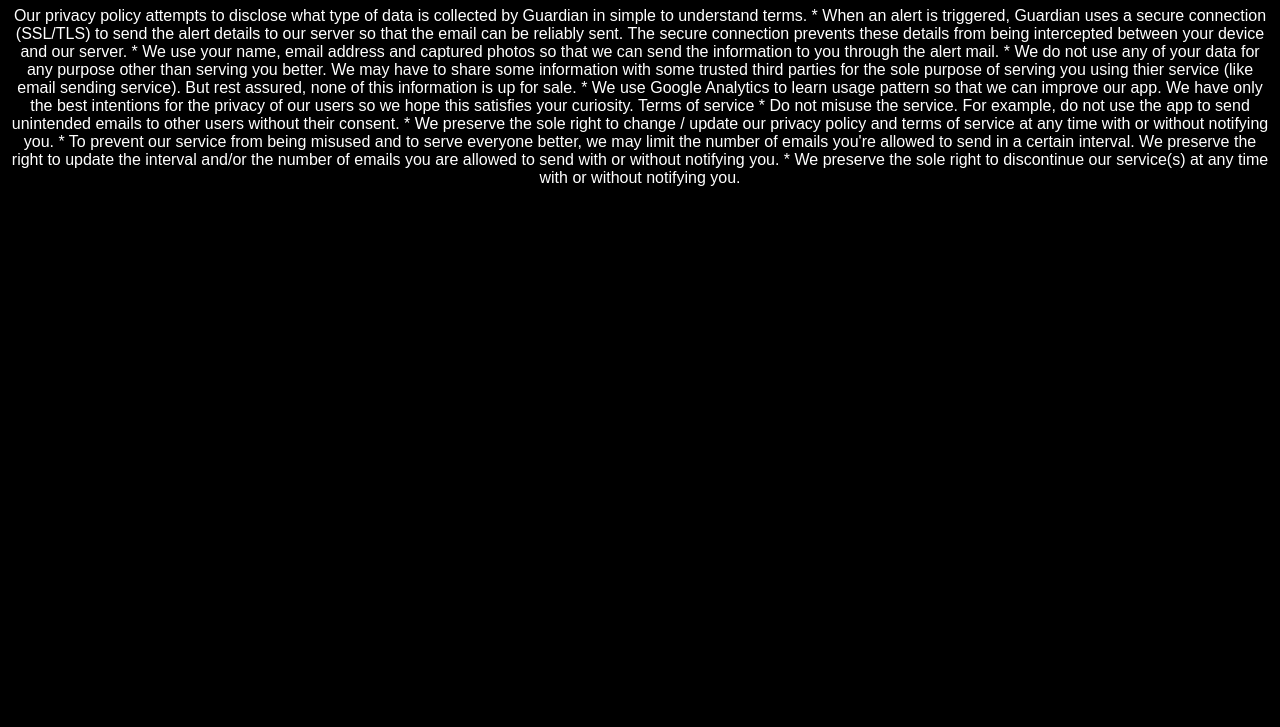
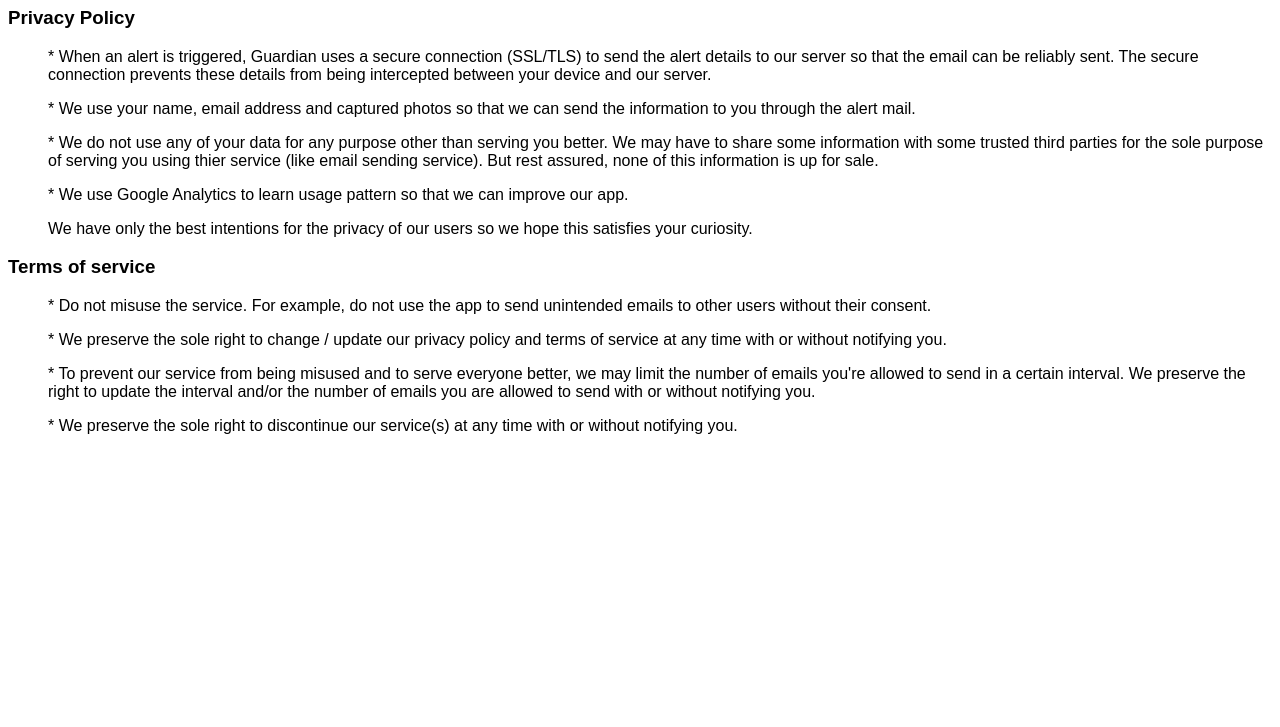
Before and after one commit to IR-Labs/ir-labs.github.io, a plain HTML site: page guardian/privacy-policy-and-tos.html in a window 1280 px wide. Shown: the part 73-800 px from the top of the page. Drawn offline with Linux system fonts and the light colour scheme.

Commit message:
Update privacy-policy-and-tos.html

```diff
--- a/guardian/privacy-policy-and-tos.html
+++ b/guardian/privacy-policy-and-tos.html
@@ -4,9 +4,6 @@
 <title>Guardian Privacy Policy and Terms Of Service</title>
 <style>
 body {
-  background-color: black;
-  text-align: center;
-  color: white;
   font-family: Arial, Helvetica, sans-serif;
 }
 </style>
@@ -15,22 +12,25 @@
 
 <h1>Guardian Privacy Policy and Terms Of Service</h1>
 
-Our privacy policy attempts to disclose what type of data is collected by Guardian in simple to understand terms.
+<h3>Privacy Policy</h3>
 
-* When an alert is triggered, Guardian uses a secure connection (SSL/TLS) to send the alert details to our server so that the email can be reliably sent. The secure connection prevents these details from being intercepted between your device and our server.
-* We use your name, email address and captured photos so that we can send the information to you through the alert mail.
-* We do not use any of your data for any purpose other than serving you better. We may have to share some information with some trusted third parties for the sole purpose of serving you using thier service (like email sending service). But rest assured, none of this information is up for sale.
-* We use Google Analytics to learn usage pattern so that we can improve our app.
+<ol>
+<p>* When an alert is triggered, Guardian uses a secure connection (SSL/TLS) to send the alert details to our server so that the email can be reliably sent. The secure connection prevents these details from being intercepted between your device and our server.</p>
+<p>* We use your name, email address and captured photos so that we can send the information to you through the alert mail.</p>
+<p>* We do not use any of your data for any purpose other than serving you better. We may have to share some information with some trusted third parties for the sole purpose of serving you using thier service (like email sending service). But rest assured, none of this information is up for sale.</p>
+<p>* We use Google Analytics to learn usage pattern so that we can improve our app.</p>
 
-We have only the best intentions for the privacy of our users so we hope this satisfies your curiosity.
+<p>We have only the best intentions for the privacy of our users so we hope this satisfies your curiosity.</p>
+ </ol>
 
+<h3>Terms of service</h3>
 
-Terms of service
-
-* Do not misuse the service. For example, do not use the app to send unintended emails to other users without their consent.
-* We preserve the sole right to change / update our privacy policy and terms of service at any time with or without notifying you.
-* To prevent our service from being misused and to serve everyone better, we may limit the number of emails you're allowed to send in a certain interval. We preserve the right to update the interval and/or the number of emails you are allowed to send with or without notifying you.
-* We preserve the sole right to discontinue our service(s) at any time with or without notifying you.
+<ol>
+<p>* Do not misuse the service. For example, do not use the app to send unintended emails to other users without their consent.</p>
+<p>* We preserve the sole right to change / update our privacy policy and terms of service at any time with or without notifying you.</p>
+<p>* To prevent our service from being misused and to serve everyone better, we may limit the number of emails you're allowed to send in a certain interval. We preserve the right to update the interval and/or the number of emails you are allowed to send with or without notifying you.</p>
+<p>* We preserve the sole right to discontinue our service(s) at any time with or without notifying you.</p>
+</ol>
 
 </body>
 </html>
```
